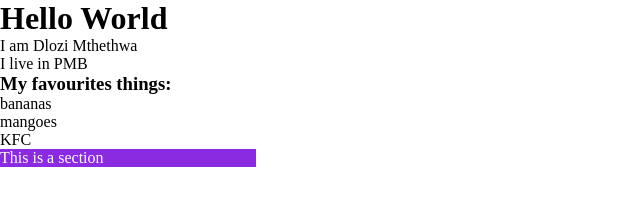
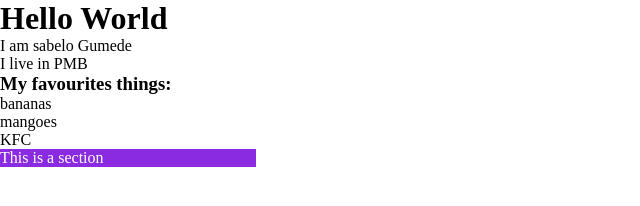
Before and after one commit to dlozilab/task-1-2, a plain HTML site: page index.html in a window 1280 px wide. Shown: the full height of the page, 0-640 px from the left. Drawn offline with Linux system fonts and the light colour scheme.

Commit message:
testing commmit

```diff
--- a/index.html
+++ b/index.html
@@ -7,7 +7,7 @@
     <body>
         <h1>Hello World</h1>
 
-        <p>I am Dlozi Mthethwa</p>
+        <p>I am sabelo Gumede</p>
   <p>I live in PMB</p>
 
   <h3>My favourites things:</h3>
```
